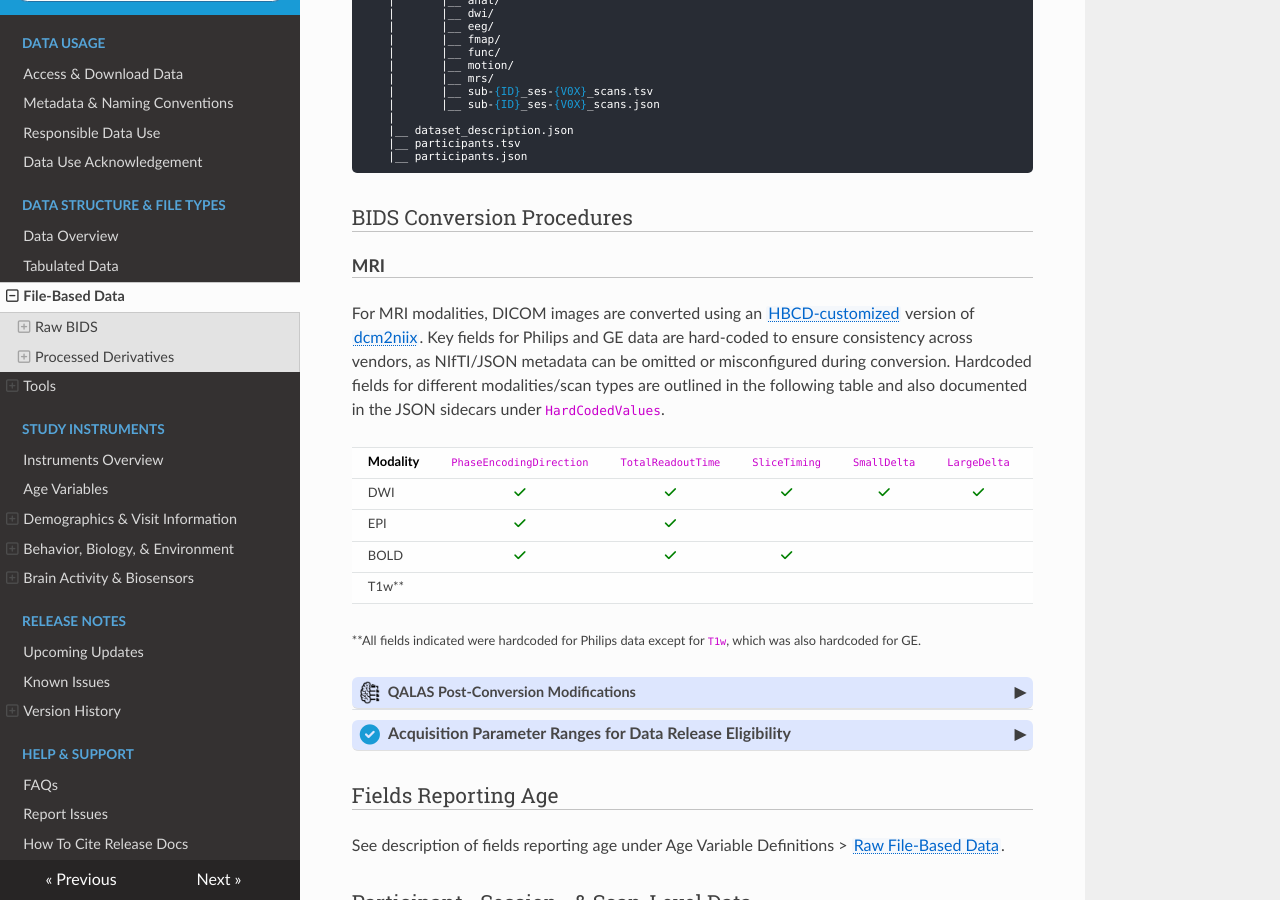
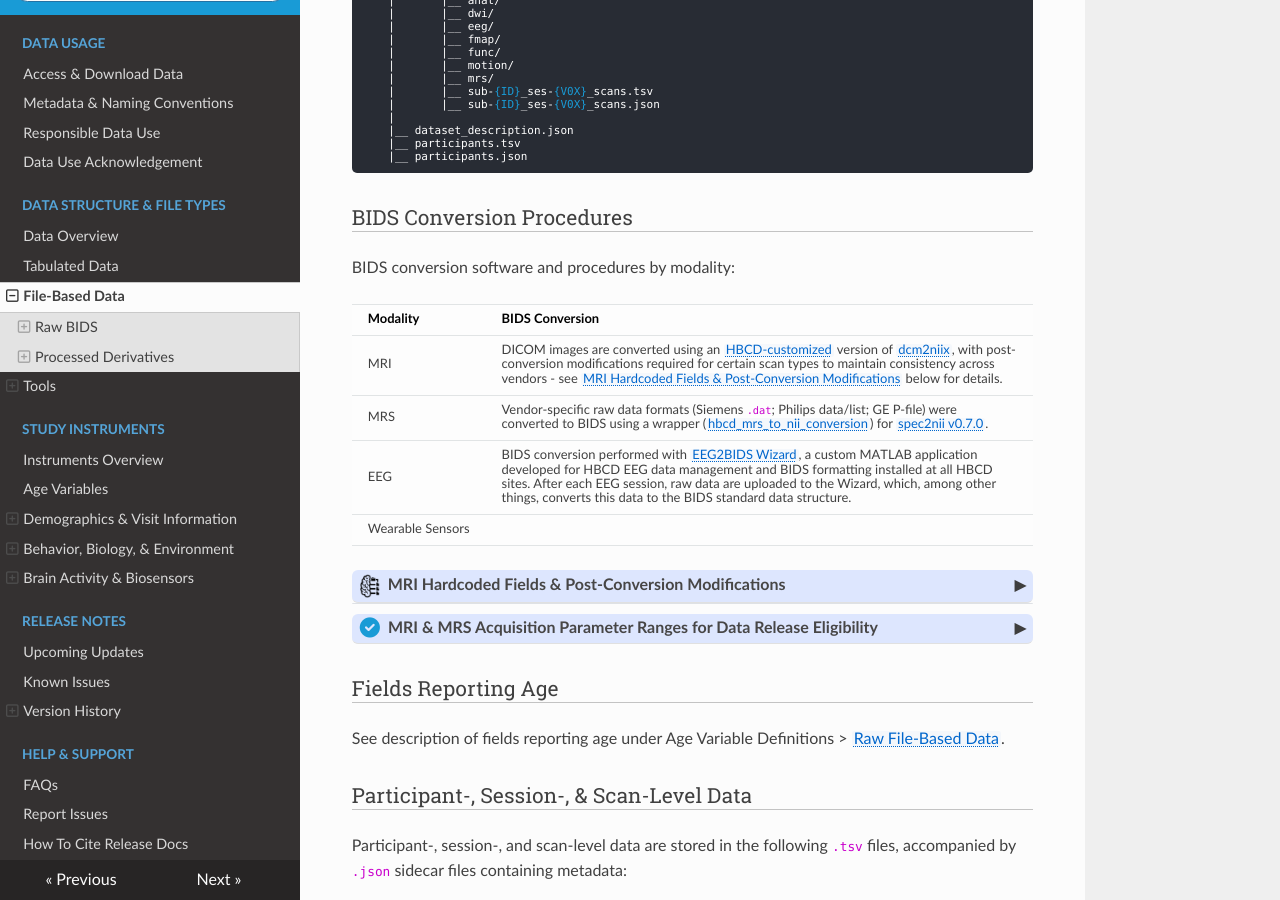
Before and after one commit to nbdc-datahub/hbcd-docs, an MkDocs documentation site: the page built from docs/datacuration/file-based-data.md, in a window 1280 px wide and 900 px high, scrolled down 533 px. Built offline with MkDocs 1.6.1, drawn with Linux system fonts in a browser that asks for light colours; nearby versions of some CDN libraries.

Commit message:
finish moving bids conversion to filebaseddata page

```diff
--- a/docs/datacuration/file-based-data.md
+++ b/docs/datacuration/file-based-data.md
@@ -29,10 +29,49 @@ hbcd/
 
 ### BIDS Conversion Procedures
 
-#### MRI
+BIDS conversion software and procedures by modality:
 
-For MRI modalities, DICOM images are converted using an <a href="https://github.com/rordenlab/dcm2niix/tree/c5caaa9f858b704b61d3ff4a7989282922dd712e">HBCD-customized</a> version of <a href="https://github.com/rordenlab/dcm2niix">dcm2niix</a>. Key fields for Philips and GE data are hard-coded to ensure consistency across vendors, as NIfTI/JSON metadata can be omitted or misconfigured during conversion. Hardcoded fields for different modalities/scan types are outlined in the following table and also documented in the JSON sidecars under `HardCodedValues`.
+<table class="compact-table-no-vertical-lines" style="width:100%; border-collapse:collapse; table-layout:fixed; text-align:center;">
+  <thead>
+    <tr>
+      <th>Modality</th>
+      <th>BIDS Conversion</th>
+    </tr>
+  </thead>
+  <tbody>
+    <tr>
+      <td>MRI</td>
+      <td style="word-wrap: break-word; white-space: normal;">DICOM images are converted using an <a href="https://github.com/rordenlab/dcm2niix/tree/c5caaa9f858b704b61d3ff4a7989282922dd712e">HBCD-customized</a> version of <a href="https://github.com/rordenlab/dcm2niix">dcm2niix</a>, with post-conversion modifications required for certain scan types to maintain consistency across vendors - see <a href="#bids-conversion-mri">MRI Hardcoded Fields & Post-Conversion Modifications</a> below for details.</td>
+    </tr>
+    <tr>
+      <td>MRS</td>
+      <td style="word-wrap: break-word; white-space: normal;">Vendor-specific raw data formats (Siemens <code>.dat</code>; Philips data/list; GE P-file) were converted to BIDS using a wrapper (<a href="https://github.com/DCAN-Labs/hbcd_mrs_to_nii_conversion">hbcd_mrs_to_nii_conversion</a>) for <a href="https://github.com/wtclarke/spec2nii">spec2nii v0.7.0</a>.</td>
+    </tr>
+    <tr>
+      <td>EEG</td>
+      <td style="word-wrap: break-word; white-space: normal;">BIDS conversion performed with <a href="https://github.com/aces/eeg2bids">EEG2BIDS Wizard</a>, a custom MATLAB application developed for HBCD EEG data management and BIDS formatting installed at all HBCD sites. After each EEG session, raw data are uploaded to the Wizard, which, among other things, converts this data to the BIDS standard data structure.</td>
+    </tr>
+      <tr>
+      <td>Wearable Sensors</td>
+      <td style="word-wrap: break-word; white-space: normal;"></td>
+    </tr>
+  </tbody>
+</table>
 
+
+<div id="bids-conversion-mri" class="table-banner" onclick="toggleCollapse(this)">
+  <img src="../images/BIDS-logo.png" style="width: 3%;" alt="BIDS-logo">
+  <span class="text-with-link">
+  <span class="text">MRI Hardcoded Fields & Post-Conversion Modifications</span>
+  <a class="anchor-link" href="#bids-conversion-mri" title="Copy link">
+  <i class="fa-solid fa-link"></i>
+  </a>
+  </span>
+  <span class="arrow">▸</span>
+</div>
+<div class="collapsible-content">
+<p><strong>Hardcoded Fields</strong><br>
+Key fields for Philips (<i>and GE for T1w scans</i>) are hard-coded to ensure consistency across vendors, as NIfTI/JSON metadata can be omitted or misconfigured during conversion. Hardcoded fields for different modalities/scan types are outlined in the following table and also documented in the JSON sidecars under <code>HardCodedValues</code>. <strong>All of the following were modified for Philips only with the exception of T1w scans, modified for both Philips and GE.</strong></p>
 <table class="compact-table-no-vertical-lines" style="width:100%; border-collapse:collapse; table-layout:fixed; text-align:center;">
   <thead>
     <tr>
@@ -40,33 +79,19 @@ For MRI modalities, DICOM images are converted using an <a href="https://github.
       <th><code>PhaseEncodingDirection</code></th>
       <th><code>TotalReadoutTime</code></th>
       <th><code>SliceTiming</code></th>
-      <th><code>SmallDelta</code></th>
-      <th><code>LargeDelta</code></th>
+      <th><code>&lt;Small|Large&gt;Delta</code></th>
       <th><code>RepetitionTime</code></th>
     </tr>
   </thead>
   <tbody>
-    <tr><td style="text-align:left;">DWI</td><td style="text-align:center;"><i class="fa-solid fa-check" style="color:green;"></i></td><td style="text-align:center;"><i class="fa-solid fa-check" style="color:green;"></i></td><td style="text-align:center;"><i class="fa-solid fa-check" style="color:green;"></i></td><td style="text-align:center;"><i class="fa-solid fa-check" style="color:green;"></i></td><td style="text-align:center;"><i class="fa-solid fa-check" style="color:green;"></i></td><td></td></tr>
-    <tr><td style="text-align:left;">EPI</td><td style="text-align:center;"><i class="fa-solid fa-check" style="color:green;"></i></td><td style="text-align:center;"><i class="fa-solid fa-check" style="color:green;"></i></td><td></td><td></td><td></td><td></td></tr>
-    <tr><td style="text-align:left;">BOLD</td><td style="text-align:center;"><i class="fa-solid fa-check" style="color:green;"></i></td><td style="text-align:center;"><i class="fa-solid fa-check" style="color:green;"></i></td><td style="text-align:center;"><i class="fa-solid fa-check" style="color:green;"></i></td><td></td><td></td><td></td></tr>
-    <tr><td style="text-align:left;">T1w**</td><td></td><td></td><td></td><td></td><td></td><td style="text-align:center;"><i class="fa-solid fa-check" style="color:green;"></i></td></tr>
+    <tr><td>DWI</td><td style="text-align:center;"><i class="fa-solid fa-check" style="color:green;"></i></td><td style="text-align:center;"><i class="fa-solid fa-check" style="color:green;"></i></td><td style="text-align:center;"><i class="fa-solid fa-check" style="color:green;"></i></td><td style="text-align:center;"><i class="fa-solid fa-check" style="color:green;"></i></td><td></td></tr>
+    <tr><td>EPI</td><td style="text-align:center;"><i class="fa-solid fa-check" style="color:green;"></i></td><td style="text-align:center;"><i class="fa-solid fa-check" style="color:green;"></i></td><td></td><td></td><td></td></tr>
+    <tr><td>BOLD</td><td style="text-align:center;"><i class="fa-solid fa-check" style="color:green;"></i></td><td style="text-align:center;"><i class="fa-solid fa-check" style="color:green;"></i></td><td style="text-align:center;"><i class="fa-solid fa-check" style="color:green;"></i></td><td></td><td></td></tr>
+    <tr><td>T1w <i>(both Philips & GE)</i></td><td></td><td></td><td></td><td></td><td style="text-align:center;"><i class="fa-solid fa-check" style="color:green;"></i></td></tr>
   </tbody>
 </table>
-<small>**All fields indicated were hardcoded for Philips data except for <code>T1w</code>, which was also hardcoded for GE.</small>
-
-
-<div id="bids-imaging" class="table-banner" onclick="toggleCollapse(this)">
-  <img src="../images/BIDS-logo.png" style="width: 3%;" alt="BIDS-logo">
-  <span class="text-with-link">
-  <span>QALAS Post-Conversion Modifications</span>
-  <a class="anchor-link" href="#bids-imaging" title="Copy link">
-  <i class="fa-solid fa-link"></i>
-  </a>
-  </span>
-  <span class="arrow">▸</span>
-</div>
-<div class="collapsible-content">
-<p>QALAS conversion yielded either five 3D NIfTI files or one 4D file with five volumes and missing JSON headers. To standardize outputs, all series were split into five NIfTI files, each labeled by inversion time (<code>inv-&lt;label&gt;</code>). The JSON sidecars were updated as follows: <code>T2Prep</code> for QALAS file <code>inv-0</code> is set to 0.10 for Siemens/Philips and 0.09  for GE. <code>InversionTime</code> (s) is hard-coded per manufacturer as follows:</p>
+<p><strong>QALAS</strong><br>
+QALAS conversion yielded either five 3D NIfTI files or one 4D file with five volumes and missing JSON headers. To standardize outputs, all series were split into five NIfTI files, each labeled by inversion time (<code>inv-&lt;label&gt;</code>). The JSON sidecars were updated as follows: <code>T2Prep</code> for QALAS file <code>inv-0</code> is set to 0.10 for Siemens/Philips and 0.09  for GE. <code>InversionTime</code> (s) is hard-coded per manufacturer as follows:</p>
 <table class="compact-table-no-vertical-lines" style="width: 100%; border-collapse: collapse; font-size: 90%;">
     <tr>
       <th></th><th>inv-0</th><th>inv-1</th><th>inv-2</th><th>inv-3</th><th>inv-4</th>
@@ -80,7 +105,7 @@ For MRI modalities, DICOM images are converted using an <a href="https://github.
 <div id="acq-param-table" class="table-banner" onclick="toggleCollapse(this)">
   <span class="emoji"><i class="fa fa-circle-check"></i></span>
   <span class="text-with-link">
-  <span class="text">Acquisition Parameter Ranges for Data Release Eligibility</span>
+  <span class="text">MRI & MRS Acquisition Parameter Ranges for Data Release Eligibility</span>
   <a class="anchor-link" href="#acq-param-table" title="Copy link">
   <i class="fa-solid fa-link"></i>
   </a>
```
Also changed, not shown: docs/instruments/eeg/index.md (+0 -10 lines), docs/instruments/mri/mrs.md (+0 -5 lines).
